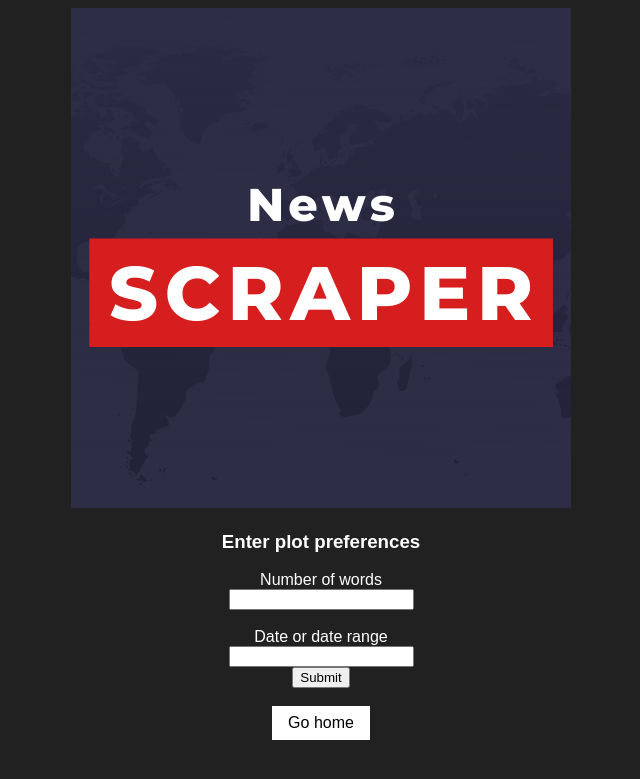
After one commit to DanutNicolin/news-scraper-web, a Flask app: page /actions/plot-details in a window 1280 px wide. The commit adds this page. Shown: the top 779 px of the page, without its empty margins (319-959 px from the left). Run offline with Flask 2, Linux system fonts and the light colour scheme.

Commit message:
added plot option

```diff
--- a/news_scraper/src/presentation.py
+++ b/news_scraper/src/presentation.py
@@ -99,5 +99,4 @@ options = {
     'B': Option('Search by key word', PrintKeywords(), prep_call=get_scraper),
     'C': Option('Add all titles to database', WriteToDataBase(), prep_call=get_scraper),
     'D': Option('Plot words count', PlotData(), prep_call=get_scraper),
-    'X': Option('Exit', Exit())
 }
--- a/news_scraper/templates/options.html
+++ b/news_scraper/templates/options.html
@@ -16,4 +16,5 @@ Document
         <input type="text">
         <input type="submit" value="Submit">
     </form>
+    <a href="/" class="goback"> Go home</a>
 {% endblock %}
--- /dev/null
+++ b/news_scraper/templates/plot_details.html
@@ -0,0 +1,24 @@
+{% extends 'base.html'%}
+
+{% block page_title %}
+{{page_title}}
+{% endblock %}
+
+{% block content %}
+    <img src="{{ url_for('static', filename='assets/News.png')}}">
+
+    <h3>{{subtitle}}</h3>
+
+    <form action="/actions/plot-details/plot" method="POST">
+        <label for="numwords"> Number of words</label><br>
+        <input type="number" name="numwords" value=""><br><br>
+
+        <label for="dateinput"> Date or date range</label><br>
+        <input type="text" name="dateinput" value=""><br>
+
+         <input type="submit" value="Submit"><br><br>
+    </form>
+
+    <a href="/" class="goback"> Go home</a>
+
+{% endblock %}
--- a/news_scraper/templates/print_news.html
+++ b/news_scraper/templates/print_news.html
@@ -10,4 +10,5 @@ Todays News
         <li>{{ name }}</li>
         {% endfor %}
     </ul>
+    <a href="/" class="goback"> Go home</a>
 {% endblock%}
--- a/news_scraper/templates/search.html
+++ b/news_scraper/templates/search.html
@@ -14,4 +14,6 @@ Search by keyword
         <input type="text" name="keyword" value=""><br>
     </form>
 
+    <a href="/" class="goback"> Go home</a>
+
 {% endblock %}
--- a/news_scraper/views.py
+++ b/news_scraper/views.py
@@ -1,5 +1,6 @@
 
 from news_scraper import(app, jsonify, redirect, render_template, request, url_for, session, presentation, commands)
+from datetime import datetime
 
 
 
@@ -38,7 +39,7 @@ def go_to():
     if chosen_action == 'Add all titles to database':
         return redirect(url_for('add_to_db'))
     if chosen_action == 'Plot words count':
-        return redirect(url_for('plot'))
+        return redirect(url_for('plot_details'))
 
 
 
@@ -74,8 +75,23 @@ def search_by_keyword():
     news_list = commands.SearchKeyword().execute(scraper, keyword)
     return render_template('print_news.html', news=news_list)
 
+@app.route('/actions/plot-details')
+def plot_details():
+    page_title = 'Plot Data'
+    subtitle = 'Enter plot preferences'
+    return render_template('plot_details.html', page_title=page_title, subtitle=subtitle)
 
-@app.route('/actions/plot')
+
+@app.route('/actions/plot-details/plot', methods=['POST'])
 def plot():
-    response = commands.PlotData().execute(presentation.get_scraper())
-    return jsonify({'message': response})
+    page_title = 'Plot Results'
+
+    req = request.form
+    table_name = str(session['scraper'])
+    num_words = int(req['numwords'])
+    print(num_words)
+    date = req['dateinput']
+
+    plot_result = commands.PlotDataFlask().execute(table_name, date, num_words)
+    print(plot_result)
+    return render_template('plot.html',page_title=page_title, plot_result=plot_result )
```
Also changed, not shown: news_scraper/src/business.py (+41 -0 lines), news_scraper/src/commands.py (+19 -0 lines), news_scraper/templates/plot.html (added, +15 -0 lines).
